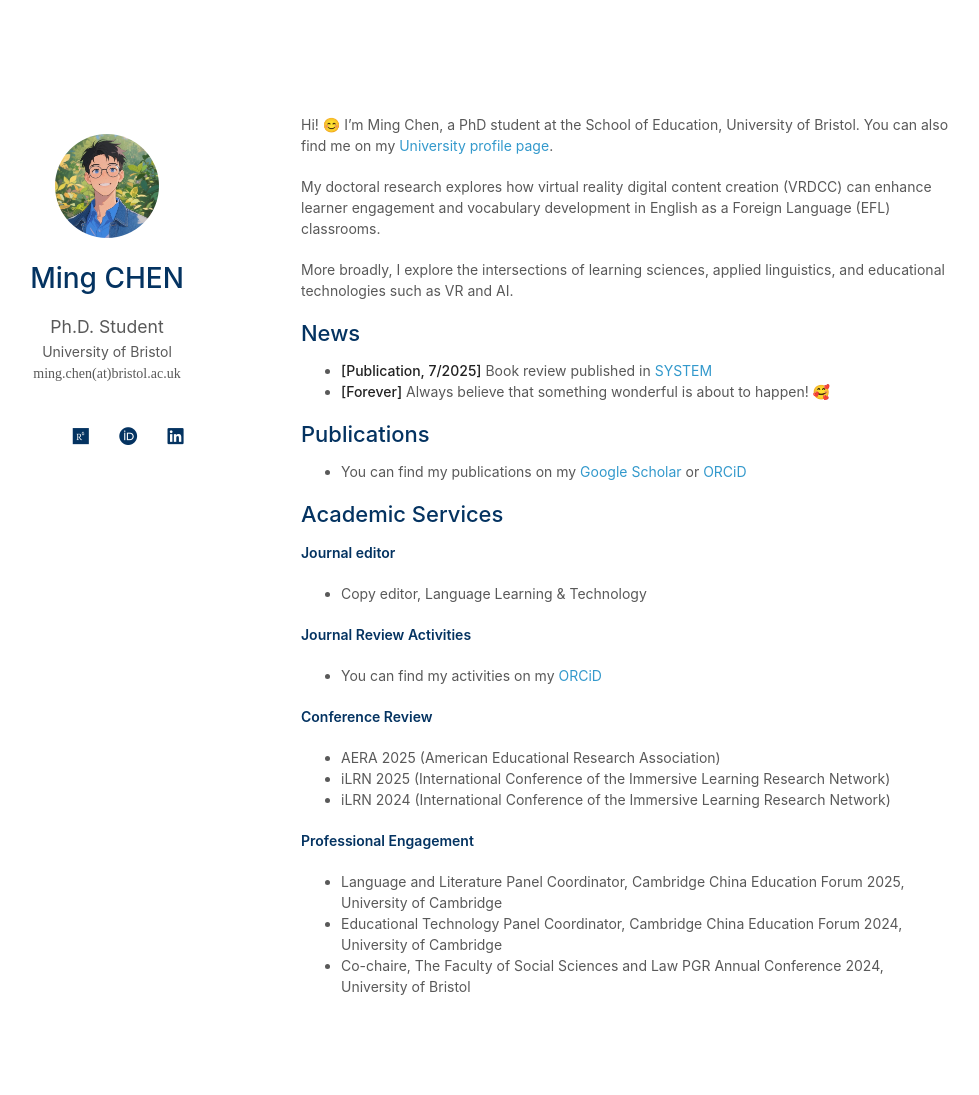
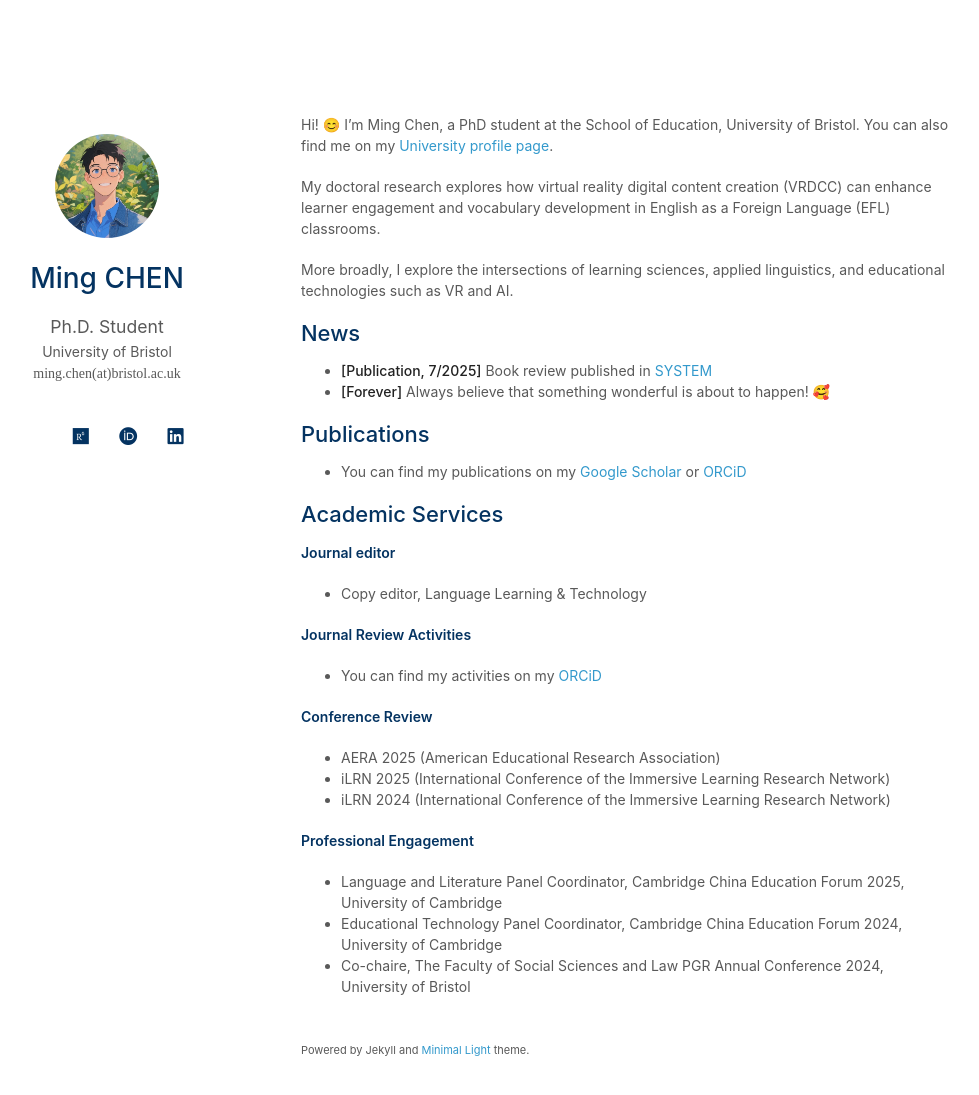
Before and after one commit to EricMingChen/EricMingChen.github.io, a Jekyll site: the page built from index.md, in a window 1280 px wide and 1129 px high. Shown: the top 1095 px of the window, without its empty margins (169-1148 px from the left). Built offline with Jekyll 4.4.1, drawn with Linux system fonts in a browser that asks for light colours; a style sheet for code colours, icons or effects is not loaded.

Commit message:
Update _config.yml

```diff
--- a/_config.yml
+++ b/_config.yml
@@ -7,7 +7,7 @@
 # Search Engine Optimization (SEO)
 # The following information is used to improve the website traffic from search engines, e.g., Google.
 keywords: minimal light
-description: The Minimal Light is a simple and elegant jekyll theme for academic personal homepage.
+description: Always believe that something wonderful is about to happen! 🥰
 canonical: https://minimal-light-theme.yliu.me/
 
 # Links
@@ -28,7 +28,7 @@
 
 # Footnote
 # You may use the option to disable the footnote, "Powered by Jekyll and Minimal Light theme."
-enable_footnote: false
+enable_footnote: true
 
 # Auto Dark Mode
 # You may use the option to disable the automatic dark theme
```
